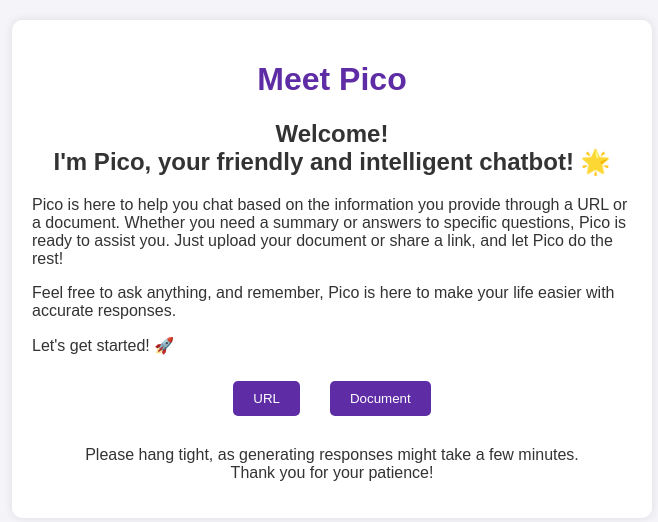
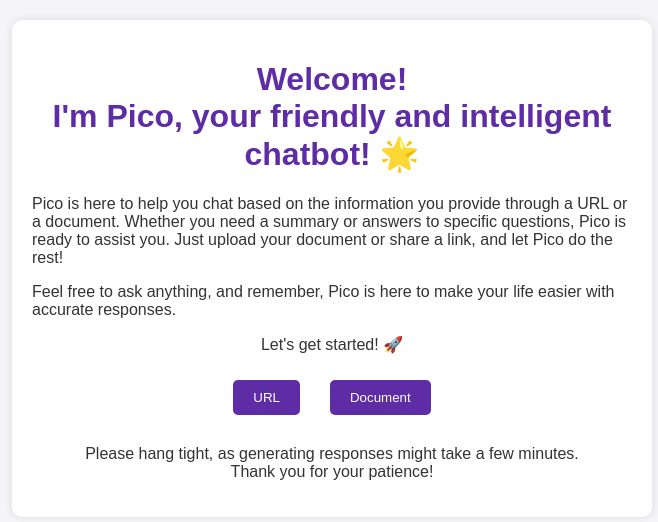
Before and after one commit to PrishaAnand04/Chat_With_Document, a Flask app: page / in a window 1280 px wide. Shown: the top 522 px of the page, without its empty margins (308-966 px from the left). Run offline with Flask 3, Linux system fonts and the light colour scheme.

Commit message:
Update front_end.html

```diff
--- a/templates/front_end.html
+++ b/templates/front_end.html
@@ -8,14 +8,12 @@
 </head>
 <body>
     <div class="container">
-        <h1>Meet Pico</h1>
+        <center><h1>Welcome! <br> I'm Pico, your friendly and intelligent chatbot! 🌟</h1></center>
 
         <div class="intro">
-            <center>
-            <h2>Welcome! <br> I'm Pico, your friendly and intelligent chatbot! 🌟</h2></center>
             <p>Pico is here to help you chat based on the information you provide through a URL or a document. Whether you need a summary or answers to specific questions, Pico is ready to assist you. Just upload your document or share a link, and let Pico do the rest!</p>
             <p>Feel free to ask anything, and remember, Pico is here to make your life easier with accurate responses.</p>
-            <p>Let's get started! 🚀</p>
+            <center><p>Let's get started! 🚀</p></center>
         </div>
 
         <div id="documentInput">
```
